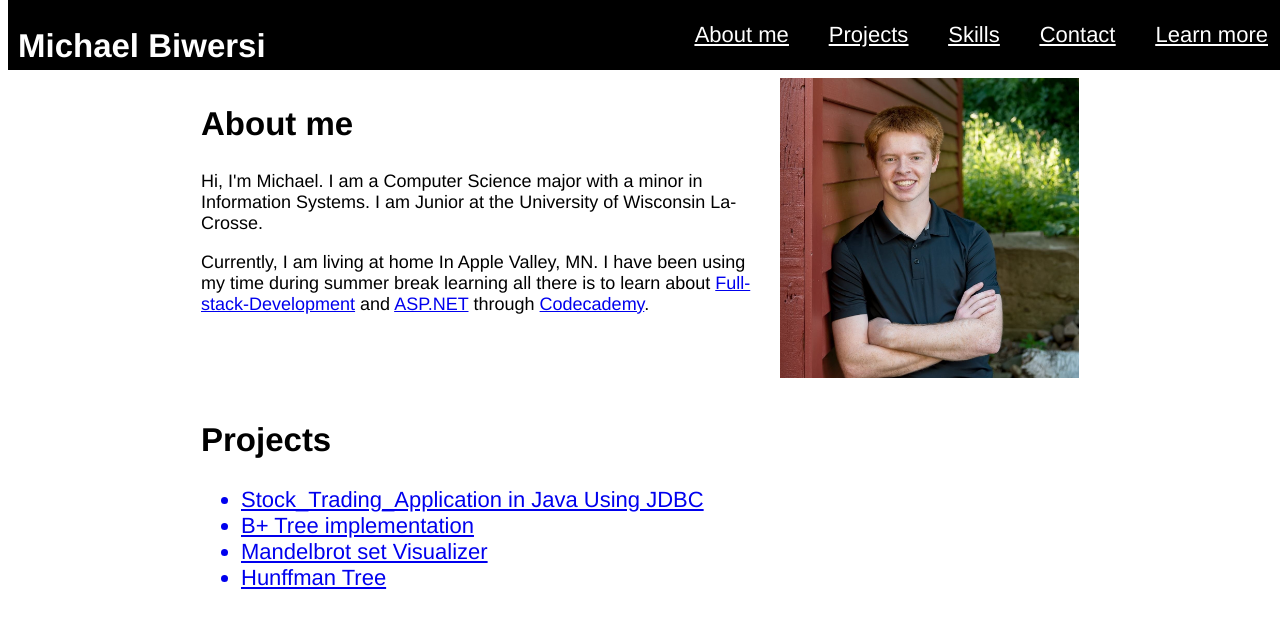
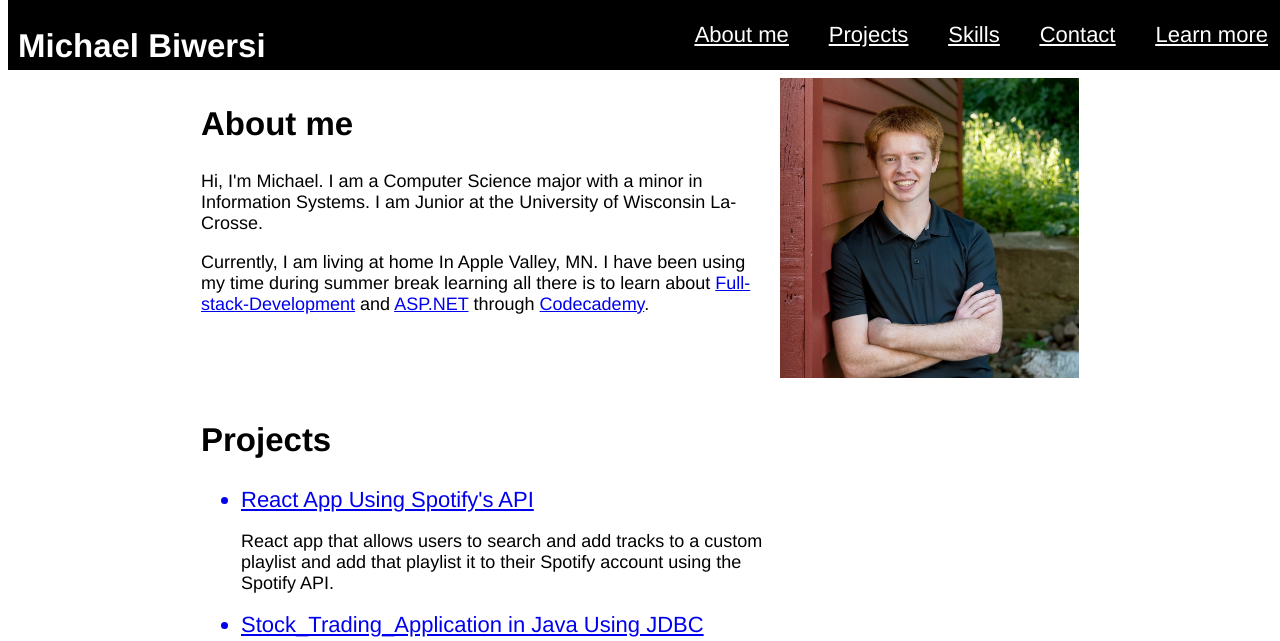
Before and after one commit to Mbiwersi/Personal-Portfolio, a plain HTML site: page index.html in a window 1280 px wide. Shown: the top 641 px of the page. Drawn offline with Linux system fonts and the light colour scheme.

Commit message:
Added React Spotify API project

```diff
--- a/index.html
+++ b/index.html
@@ -34,6 +34,8 @@
                 <div id="projects">
                     <h2>Projects</h2>
                     <ul>
+                        <a href="https://jamming-mbiwersi.surge.sh/" target="_blank"><li>React App Using Spotify's API</li></a>
+                        <p>React app that allows users to search and add tracks to a custom playlist and add that playlist it to their Spotify account using the Spotify API.</p>
                         <a href="https://github.com/Mbiwersi/Stock_Trading_Application" target="_blank"><li>Stock_Trading_Application in Java Using JDBC</li></a>
                         <a href="https://github.com/Mbiwersi/B-Tree-DataBase-With-DBTable" target="_blank"><li>B+ Tree implementation</li></a>
                         <a href="https://github.com/Mbiwersi/Mandelbrot-Set-Project" target="_blank"><li>Mandelbrot set Visualizer</li></a>
```
